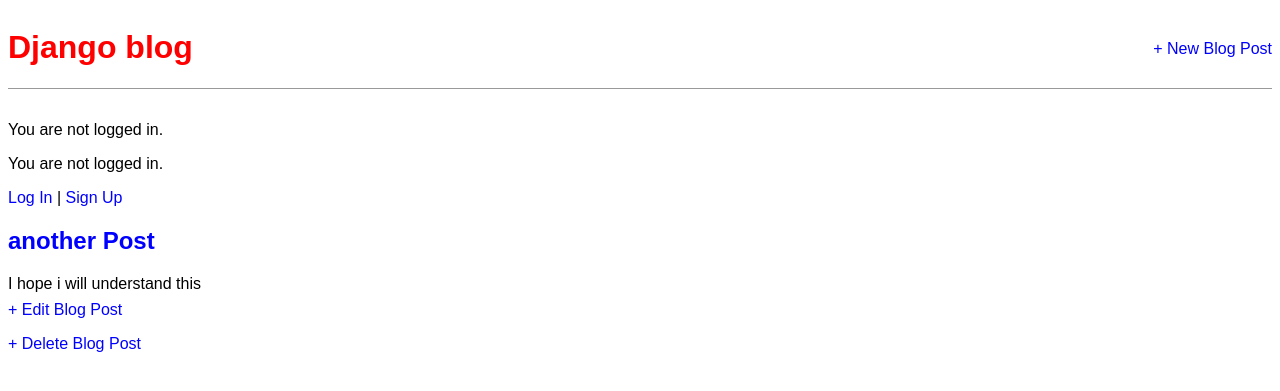
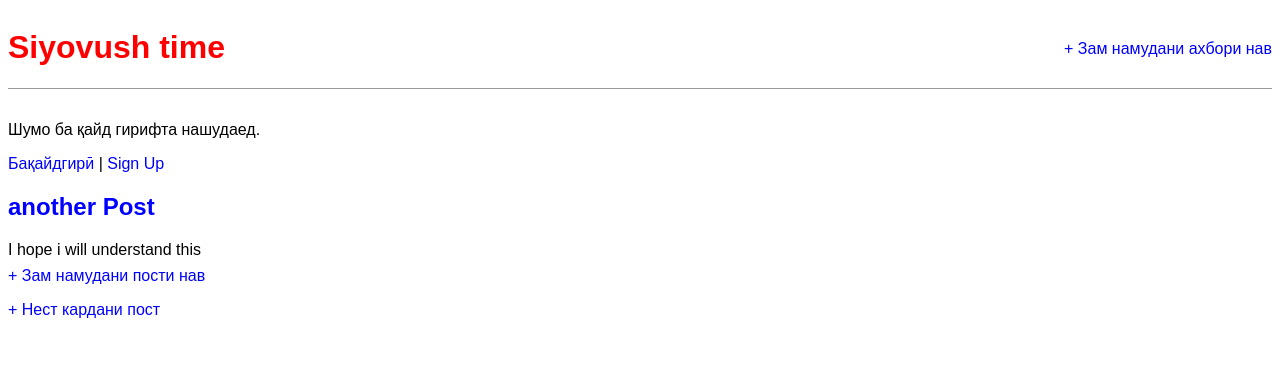
Before and after one commit to alif-0404/blog, a Django app: page /post/2/ in a window 1280 px wide. Shown: the top 391 px of the page. Run offline with Django 4.2, Linux system fonts and the light colour scheme; data comes from the database, SQL or seed files in the repository; both versions use the stored data as it was after the commit.

Commit message:
initial commit

```diff
--- a/blog/templates/base.html
+++ b/blog/templates/base.html
@@ -11,20 +11,20 @@
         <div>
             <header>
         <div class="nav-left">
-            <h1><a href="{% url 'home' %}">Django blog</a></h1>
+            <h1><a href="{% url 'home' %}">Siyovush time</a></h1>
         </div>
         <div class="nav-right">
-            <a href="{% url 'post_new' %}">+ New Blog Post</a>
+            <a href="{% url 'post_new' %}">+ Зам намудани ахбори нав</a>
         </div>
             </header>
             {% if user.is_authenticated %}
             <p>Hi {{ user.username }}!</p>
-            <p><a href="{% url 'logout' %}">Log out</a></p>
+            <p><a href="{% url 'logout' %}"> Баромад </a></p>
 
                 {% else %}
-            <p>You are not logged in.</p>
-            <p>You are not logged in.</p>
-                <a href="{% url 'login' %}">Log In</a> |
+            <p>Шумо ба қайд гирифта нашудаед.</p>
+
+                <a href="{% url 'login' %}"> Бақайдгирӣ </a> |
                 <a href="{% url 'signup' %}">Sign Up</a>
 
             {% endif %}
--- a/blog/templates/post_delete.html
+++ b/blog/templates/post_delete.html
@@ -2,9 +2,9 @@
 <!-- templates/post_delete.html -->
 {% extends "base.html" %}
 {% block content %}
-    <h1>Delete post</h1>
+    <h1>Нест кардан</h1>
     <form action="" method="post">{% csrf_token %}
-<p>Вы уверены что хотите удалить "{{ post.title }}"?</p>
+<p>Шумо дар ҳақиқат мехоҳед нест кунед? "{{ post.title }}"?</p>
 <input type="submit" value="Confirm">
     </form>
 {% endblock content %}
--- a/blog/templates/post_detail.html
+++ b/blog/templates/post_detail.html
@@ -5,8 +5,8 @@
     <h2>{{ object.title }}</h2>
     <p>{{ object.body }}</p>
 </div>
-<a href="{% url 'post_edit' post.pk %}">+ Edit Blog Post</a>
-<p><a href="{% url 'post_delete' post.pk %}">+ Delete Blog Post</a></p>
+<a href="{% url 'post_edit' post.pk %}">+ Зам намудани пости нав</a>
+<p><a href="{% url 'post_delete' post.pk %}">+ Нест кардани пост</a></p>
 
 
 {% endblock content %}
--- a/blog/templates/post_edit.html
+++ b/blog/templates/post_edit.html
@@ -2,7 +2,7 @@
 {% extends "base.html" %}
 
 {% block content %}
-    <h1>Edit post</h1>
+    <h1> Тағйир додани пост</h1>
     <form action="" method="post">{% csrf_token %}
 {{ form.as_p }}
     <input type="submit" value="Update">
--- a/blog/templates/post_new.html
+++ b/blog/templates/post_new.html
@@ -2,7 +2,7 @@
 {% extends 'base.html' %}
 
 {% block content %}
-<h1>New post</h1>
+<h1> Пости нав </h1>
 <form action="" method="post">{% csrf_token %}
 {{ form.as_p }}
 <input type="submit" value="Save">
--- a/blog/templates/registration/login.html
+++ b/blog/templates/registration/login.html
@@ -2,9 +2,9 @@
 {% extends "base.html" %}
 
 {% block content %}
-<h2>Log In</h2>
+<h2>Бақайдгирӣ</h2>
     <form method="post">{% csrf_token %}
     {{ form.as_p }}
-    <button type="submit">Log In</button>
+    <button type="submit">Бақайдгирӣ</button>
     </form>
 {% endblock content %}
```
Also changed, not shown: db.sqlite3.
